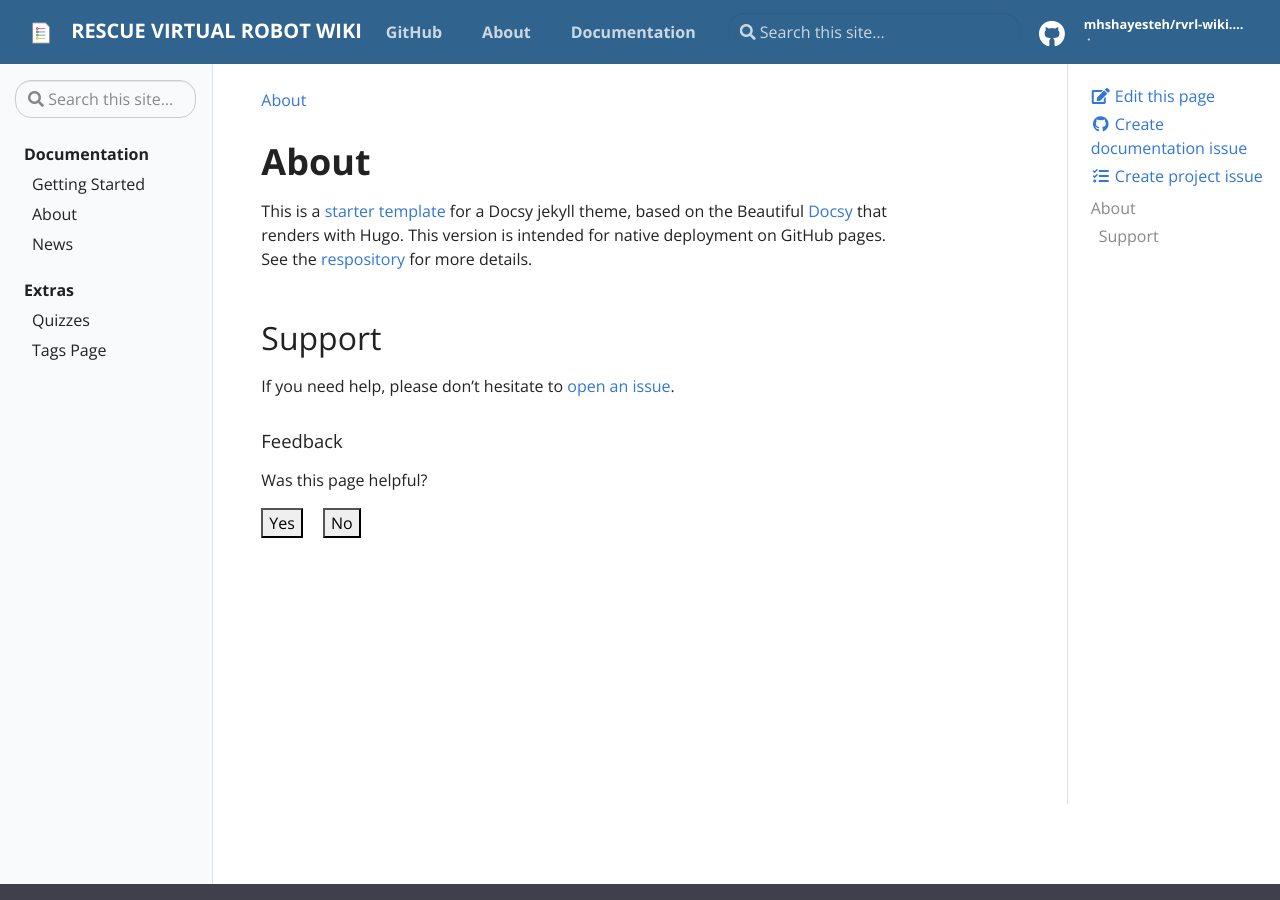
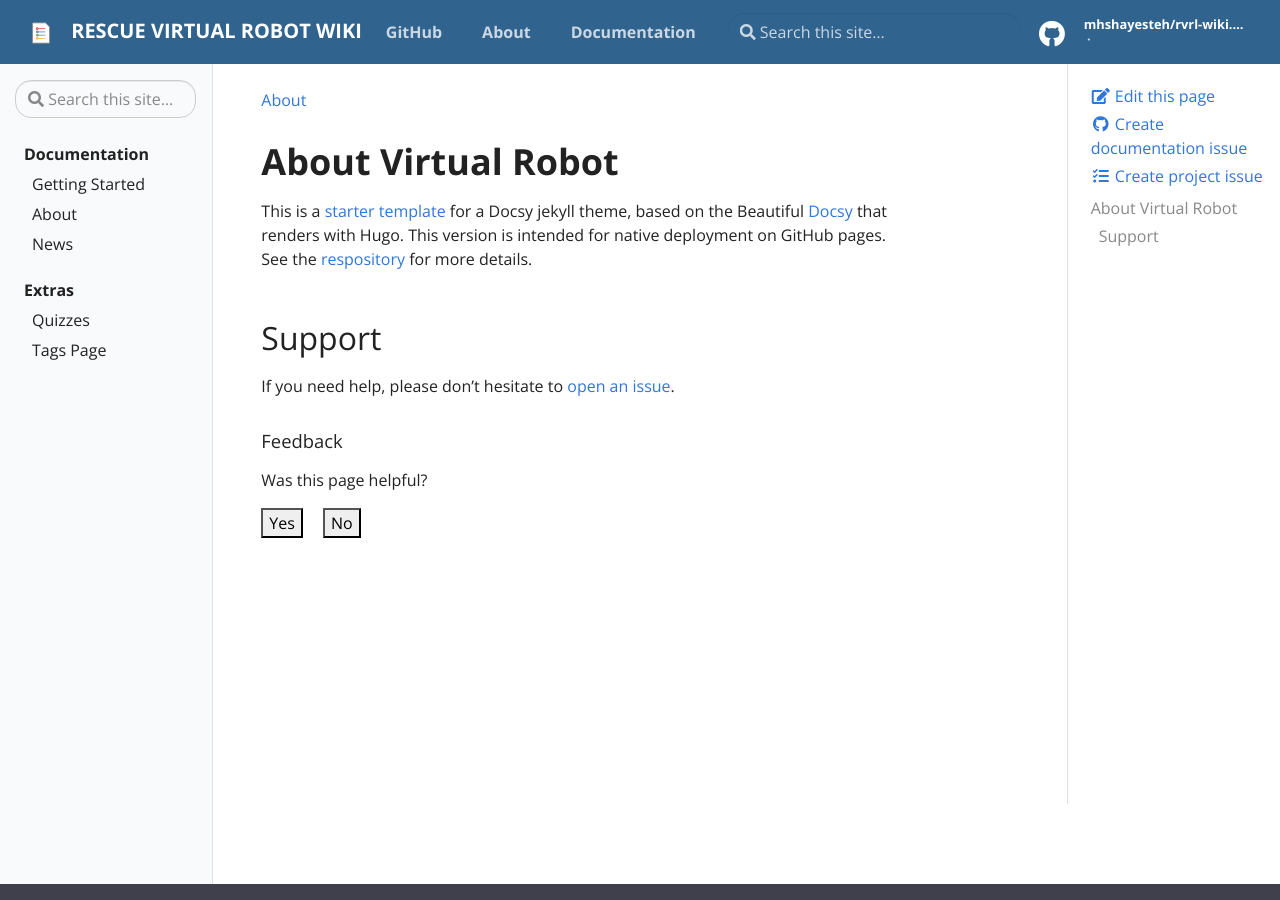
Before and after one commit to Sadighi-Nicky/rvrl-wiki.github.io, a Jekyll site: the page built from pages/about.md, in a window 1280 px wide and 900 px high. Built offline with Jekyll 4.4.1, drawn with Linux system fonts in a browser that asks for light colours.

Commit message:
Update about.md

```diff
--- a/pages/about.md
+++ b/pages/about.md
@@ -3,7 +3,7 @@ title: About
 permalink: /about/
 ---
 
-# About
+# About Virtual Robot
 
 This is a [starter template](https://vsoch.github.io/docsy-jekyll/) for a Docsy jekyll theme, based
 on the Beautiful [Docsy](https://github.com/google/docsy) that renders with Hugo. This version is intended for
```
